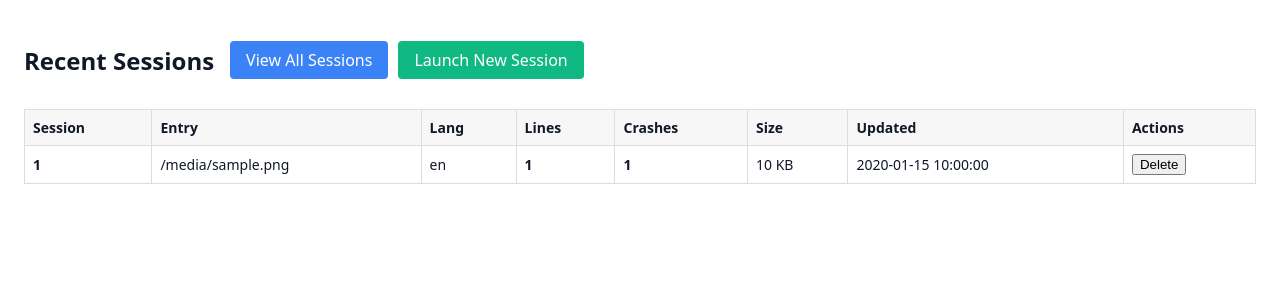
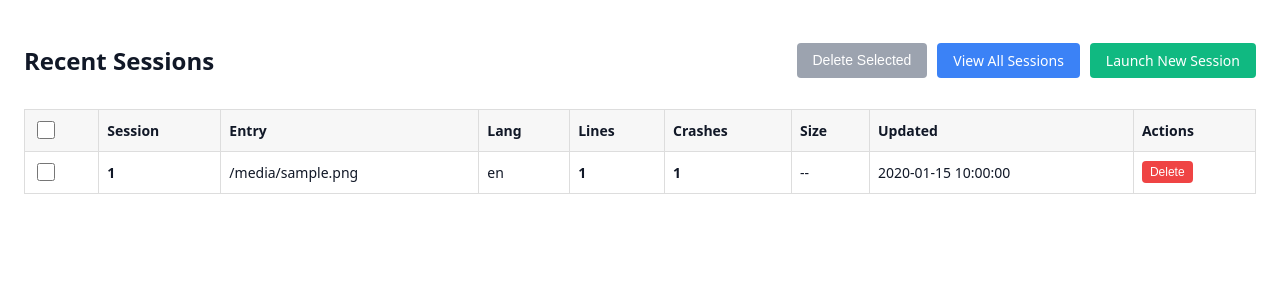
Before and after one commit to ChaseKolozsy/auto-debugger, a Flask app: template autodebugger/templates/index.html in a window 1280 px wide. Shown: the top 300 px of the page. Run offline with Flask 3, Linux system fonts and the light colour scheme; the template is opened without the code that fills it: most values are stand-ins (such as "Sample title", 1, 10 or a date in 2020).

Commit message:
feat(ui): add bulk session selection and deletion
- Add checkboxes for each session with visual selection feedback
- Implement "Select All" checkbox functionality
- Add shift+click support for range selection
- Create bulk delete button with selected count display
- Implement async bulk deletion via /sessions/delete endpoint
- Fix size_bytes template error with conditional rendering
- Update styling for better visual hierarchy and dark mode support

🤖 Generated with [Claude Code](https://claude.ai/code)

Co-Authored-By: Claude <noreply@anthropic.com>

```diff
--- a/autodebugger/templates/index.html
+++ b/autodebugger/templates/index.html
@@ -5,7 +5,7 @@
   <title>AutoDebugger - Sessions</title>
   <style>
     body { font-family: system-ui, sans-serif; margin: 24px; background: #ffffff; color:#111827; }
-    header { display:flex; gap:16px; align-items:center; }
+    header { display:flex; gap:16px; align-items:center; justify-content: space-between; }
     table { border-collapse: collapse; width: 100%; margin-top: 12px; }
     th, td { border: 1px solid #ddd; padding: 8px; font-size: 14px; }
     th { background: #f7f7f7; text-align: left; }
@@ -15,11 +15,23 @@
     .session-link { color: #111827; font-weight: 700; text-decoration: none; }
     .session-link:hover { text-decoration: underline; text-underline-offset: 2px; }
 
+    /* Checkbox styling */
+    input[type="checkbox"] { cursor: pointer; width: 18px; height: 18px; }
+    tr.selected { background-color: #f0f9ff; }
+
+    /* Button styling */
+    .btn { padding: 8px 16px; text-decoration: none; border-radius: 4px; border: none; cursor: pointer; font-size: 14px; }
+    .btn-primary { background: #3b82f6; color: white; }
+    .btn-success { background: #10b981; color: white; }
+    .btn-danger { background: #ef4444; color: white; }
+    .btn-danger:disabled { background: #9ca3af; cursor: not-allowed; }
+
     /* Dark mode */
     .dark body { background:#0b1020; color:#e5e7eb; }
     .dark th, .dark td { border-color: #263041; }
     .dark th { background: #0f172a; color:#e2e8f0; }
     .dark .session-link { color: #93c5fd; }
+    .dark tr.selected { background-color: #1e293b; }
   </style>
   <script>
     (function(){
@@ -32,14 +44,16 @@
   <header>
     <h2>Recent Sessions</h2>
     <div style="display: flex; gap: 10px;">
-      <a href="/sessions" style="padding: 8px 16px; background: #3b82f6; color: white; text-decoration: none; border-radius: 4px;">View All Sessions</a>
-      <a href="/launch-manual" style="padding: 8px 16px; background: #10b981; color: white; text-decoration: none; border-radius: 4px;">Launch New Session</a>
+      <button id="deleteSelected" class="btn btn-danger" disabled onclick="deleteSelected()">Delete Selected</button>
+      <a href="/sessions" class="btn btn-primary">View All Sessions</a>
+      <a href="/launch-manual" class="btn btn-success">Launch New Session</a>
     </div>
   </header>
 
-  <table>
+  <table id="sessionsTable">
     <thead>
       <tr>
+        <th><input type="checkbox" id="selectAll" onchange="toggleSelectAll()"></th>
         <th>Session</th>
         <th>Entry</th>
         <th>Lang</th>
@@ -52,22 +66,136 @@
     </thead>
     <tbody>
       {% for s in sessions %}
-      <tr>
+      <tr data-session-id="{{s.session_id}}">
+        <td><input type="checkbox" class="session-checkbox" value="{{s.session_id}}" onchange="updateSelection()"></td>
         <td><a class="session-link" href="/session/{{s.session_id}}">{{s.session_id}}</a></td>
         <td>{{s.file}}</td>
         <td>{{s.language}}</td>
         <td class="count">{{s.total_lines_executed}}</td>
         <td class="count">{{s.total_crashes}}</td>
-        <td>{{ (s.size_bytes // 1024) }} KB</td>
+        <td>{% if s.size_bytes %}{{ (s.size_bytes // 1024) }} KB{% else %}--{% endif %}</td>
         <td>{{s.updated_at}}</td>
         <td>
           <form method="post" action="/session/{{s.session_id}}/delete" onsubmit="return confirm('Delete session {{s.session_id}}? This cannot be undone.');">
-            <button type="submit">Delete</button>
+            <button type="submit" class="btn btn-danger" style="padding: 4px 8px; font-size: 12px;">Delete</button>
           </form>
         </td>
       </tr>
       {% endfor %}
     </tbody>
   </table>
+
+  <script>
+    let lastChecked = null;
+
+    // Handle shift+click for range selection
+    document.querySelectorAll('.session-checkbox').forEach(checkbox => {
+      checkbox.addEventListener('click', function(e) {
+        if (!lastChecked) {
+          lastChecked = this;
+          return;
+        }
+
+        if (e.shiftKey) {
+          const checkboxes = Array.from(document.querySelectorAll('.session-checkbox'));
+          const start = checkboxes.indexOf(this);
+          const end = checkboxes.indexOf(lastChecked);
+          const min = Math.min(start, end);
+          const max = Math.max(start, end);
+
+          checkboxes.slice(min, max + 1).forEach(cb => {
+            cb.checked = lastChecked.checked;
+            cb.closest('tr').classList.toggle('selected', cb.checked);
+          });
+        }
+
+        lastChecked = this;
+        updateSelection();
+      });
+    });
+
+    function toggleSelectAll() {
+      const selectAll = document.getElementById('selectAll');
+      const checkboxes = document.querySelectorAll('.session-checkbox');
+
+      checkboxes.forEach(checkbox => {
+        checkbox.checked = selectAll.checked;
+        checkbox.closest('tr').classList.toggle('selected', checkbox.checked);
+      });
+
+      updateSelection();
+    }
+
+    function updateSelection() {
+      const checkboxes = document.querySelectorAll('.session-checkbox:checked');
+      const deleteBtn = document.getElementById('deleteSelected');
+      const selectAll = document.getElementById('selectAll');
+      const allCheckboxes = document.querySelectorAll('.session-checkbox');
+
+      // Update row highlighting
+      document.querySelectorAll('.session-checkbox').forEach(checkbox => {
+        checkbox.closest('tr').classList.toggle('selected', checkbox.checked);
+      });
+
+      // Update delete button state
+      deleteBtn.disabled = checkboxes.length === 0;
+      deleteBtn.textContent = checkboxes.length > 0
+        ? `Delete Selected (${checkboxes.length})`
+        : 'Delete Selected';
+
+      // Update select all checkbox state
+      if (allCheckboxes.length > 0) {
+        selectAll.checked = checkboxes.length === allCheckboxes.length;
+        selectAll.indeterminate = checkboxes.length > 0 && checkboxes.length < allCheckboxes.length;
+      }
+    }
+
+    async function deleteSelected() {
+      const checkboxes = document.querySelectorAll('.session-checkbox:checked');
+      if (checkboxes.length === 0) return;
+
+      const sessionIds = Array.from(checkboxes).map(cb => cb.value);
+      const plural = sessionIds.length > 1 ? 's' : '';
+
+      if (!confirm(`Delete ${sessionIds.length} session${plural}? This cannot be undone.`)) {
+        return;
+      }
+
+      try {
+        const response = await fetch('/sessions/delete', {
+          method: 'POST',
+          headers: {
+            'Content-Type': 'application/x-www-form-urlencoded',
+          },
+          body: sessionIds.map(id => `session_ids[]=${encodeURIComponent(id)}`).join('&')
+        });
+
+        if (response.ok) {
+          // Remove deleted rows from the table
+          checkboxes.forEach(cb => {
+            cb.closest('tr').remove();
+          });
+
+          // Reset selection
+          document.getElementById('selectAll').checked = false;
+          updateSelection();
+
+          // Show success message (optional)
+          const result = await response.json();
+          console.log(`Deleted ${result.deleted} sessions`);
+
+          // Reload if all sessions were deleted
+          if (document.querySelectorAll('.session-checkbox').length === 0) {
+            location.reload();
+          }
+        } else {
+          alert('Failed to delete sessions. Please try again.');
+        }
+      } catch (error) {
+        console.error('Error deleting sessions:', error);
+        alert('An error occurred while deleting sessions.');
+      }
+    }
+  </script>
 </body>
 </html>
```
